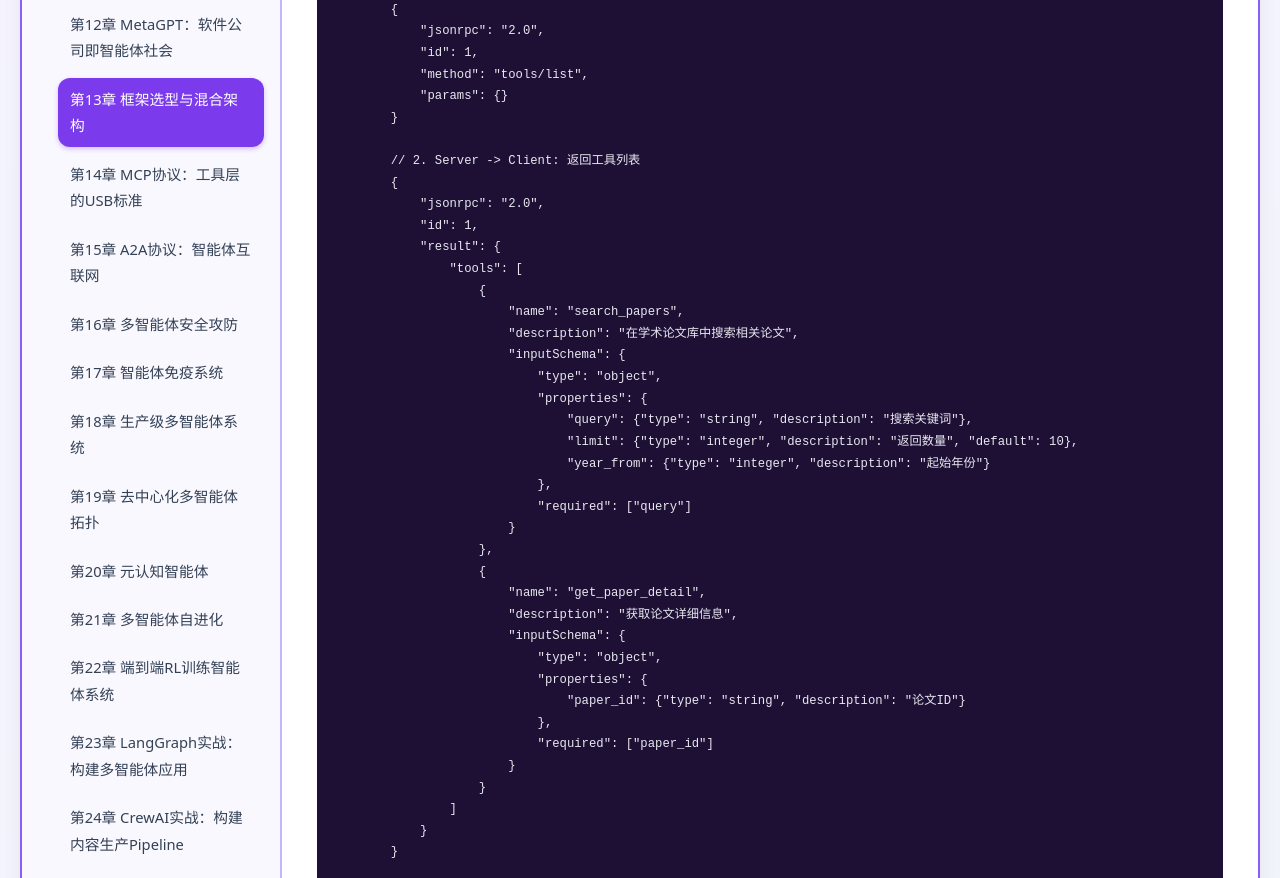
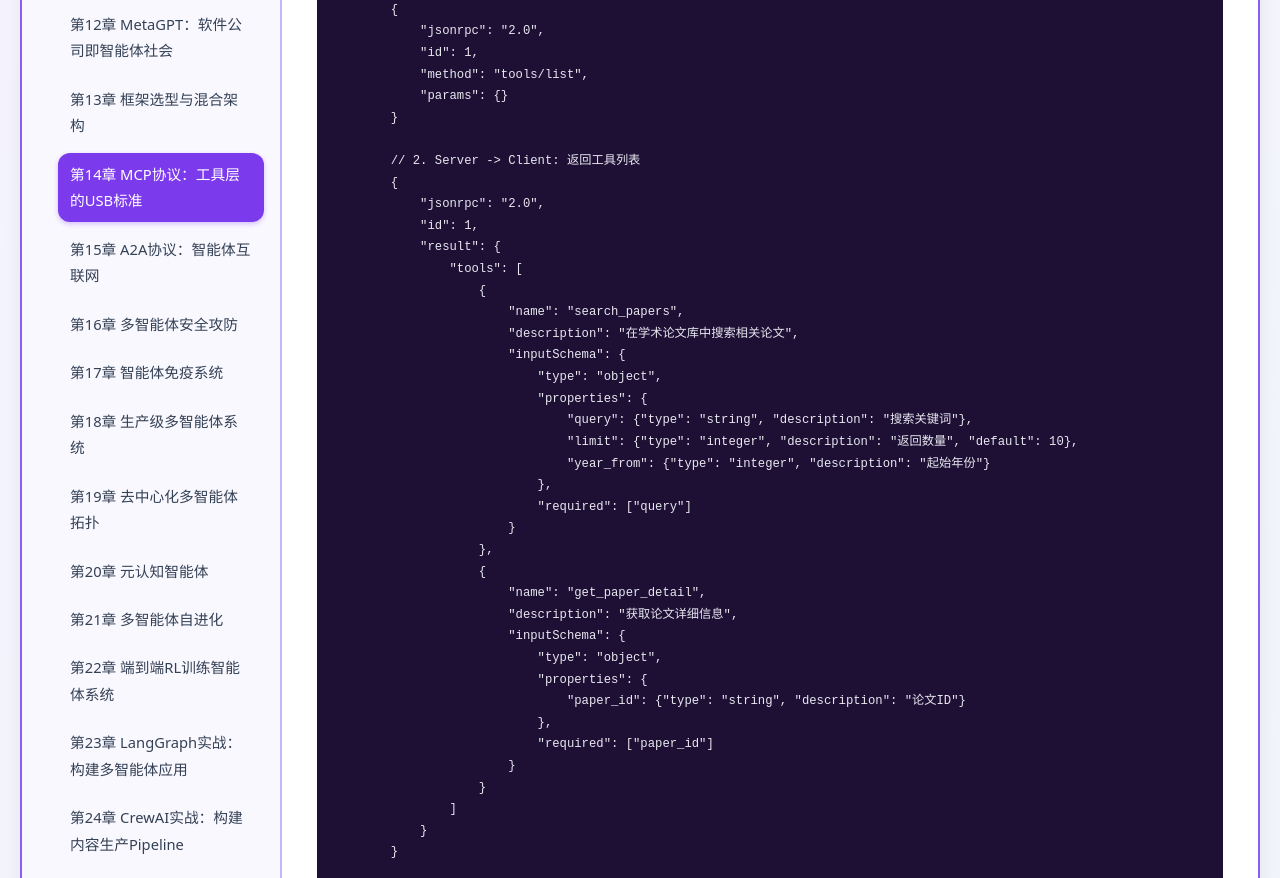
Before and after one commit to 1998x-stack/multi-agent-systems-tutorial, a plain HTML site: page 14.html in a window 1280 px wide. Shown: the part 840-1718 px from the top of the page. Drawn offline with Linux system fonts and the light colour scheme.

Commit message:
Fix ch14 sidebar active class

```diff
--- a/14.html
+++ b/14.html
@@ -24,8 +24,8 @@
             <li><a href="10.html">第10章 CrewAI：角色化智能体团队</a></li>
             <li><a href="11.html">第11章 AutoGen与Microsoft Agent Framework</a></li>
             <li><a href="12.html">第12章 MetaGPT：软件公司即智能体社会</a></li>
-            <li><a href="13.html" class="active">第13章 框架选型与混合架构</a></li>
-            <li><a href="14.html">第14章 MCP协议：工具层的USB标准</a></li>
+            <li><a href="13.html">第13章 框架选型与混合架构</a></li>
+            <li><a href="14.html" class="active">第14章 MCP协议：工具层的USB标准</a></li>
             <li><a href="15.html">第15章 A2A协议：智能体互联网</a></li>
             <li><a href="16.html">第16章 多智能体安全攻防</a></li>
             <li><a href="17.html">第17章 智能体免疫系统</a></li>
```
